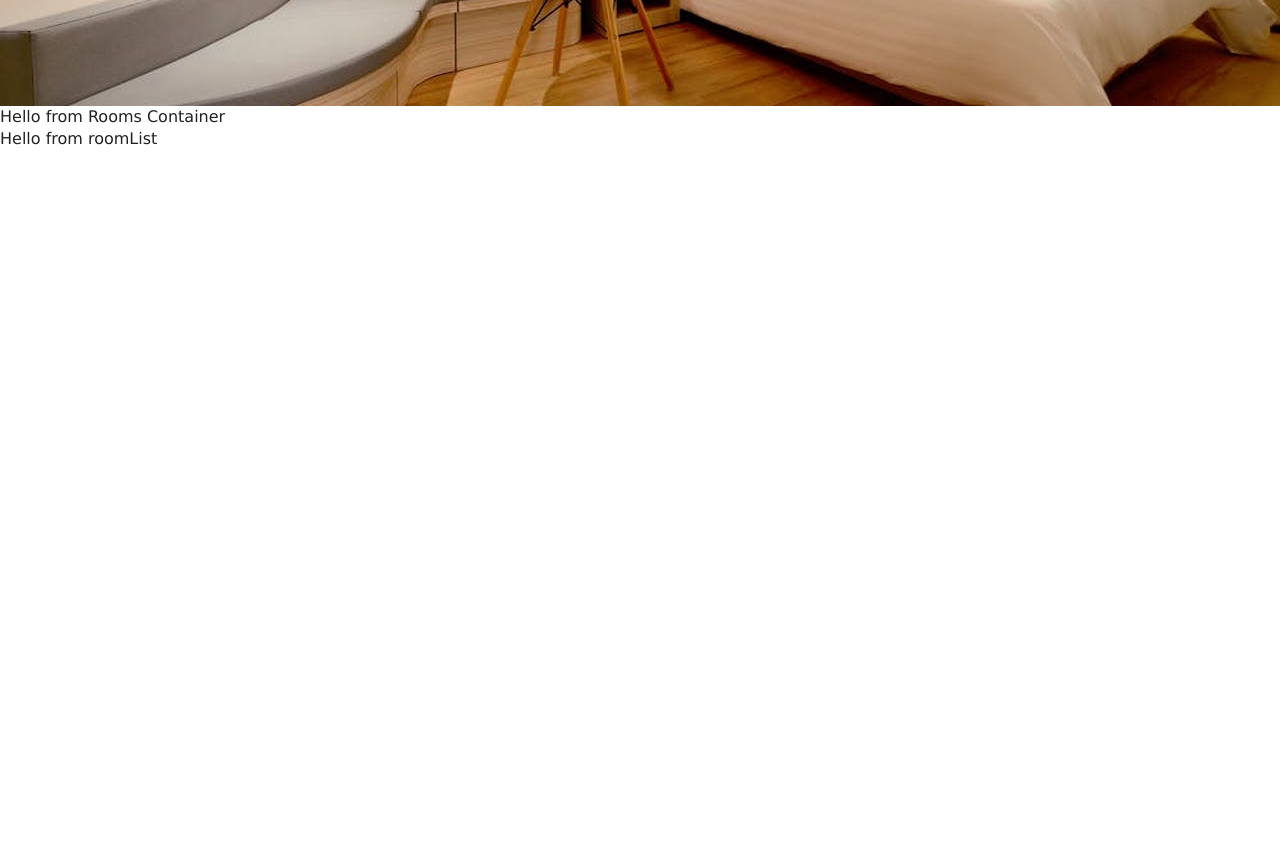
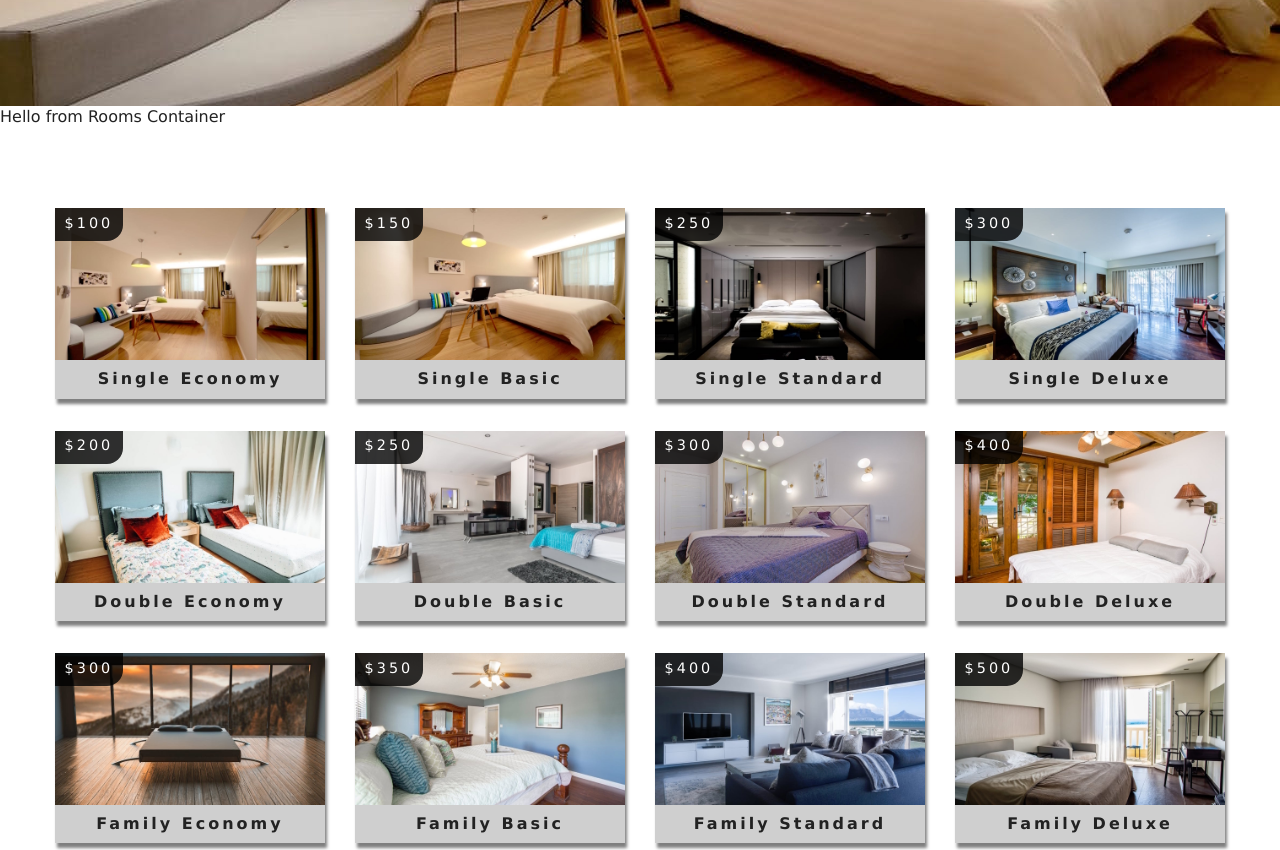
Before and after one commit to ravinduf/resort, a React (Create React App) app: page /rooms in a window 1280 px wide. Shown: the part 440-1290 px from the top of the page. Before the commit the page ends 800 px from the top, so only its background shows below. Built offline with nearby package versions, Linux system fonts and the light colour scheme.

Commit message:
rendered rooms in the roomList component

```diff
--- a/src/components/RoomList.js
+++ b/src/components/RoomList.js
@@ -1,10 +1,23 @@
 import React from 'react';
+import Room from './Room';
 
-function RoomsList() {
+function RoomsList({rooms}) {
+    if(rooms.length === 0){
+        return (
+            <div className="empty-search">
+                <h3>unfortunately no rooms matched your
+                    search parameters</h3>
+            </div>
+        )
+    }
     return (
-        <div>
-            Hello from roomList
-        </div>
+        <section className="roomslist">
+            <div className="roomslist-center">
+                {rooms.map(room => (
+                    <Room key={room.id} room={room} />
+                ))}
+            </div>
+        </section>
     )
 }
 
```
